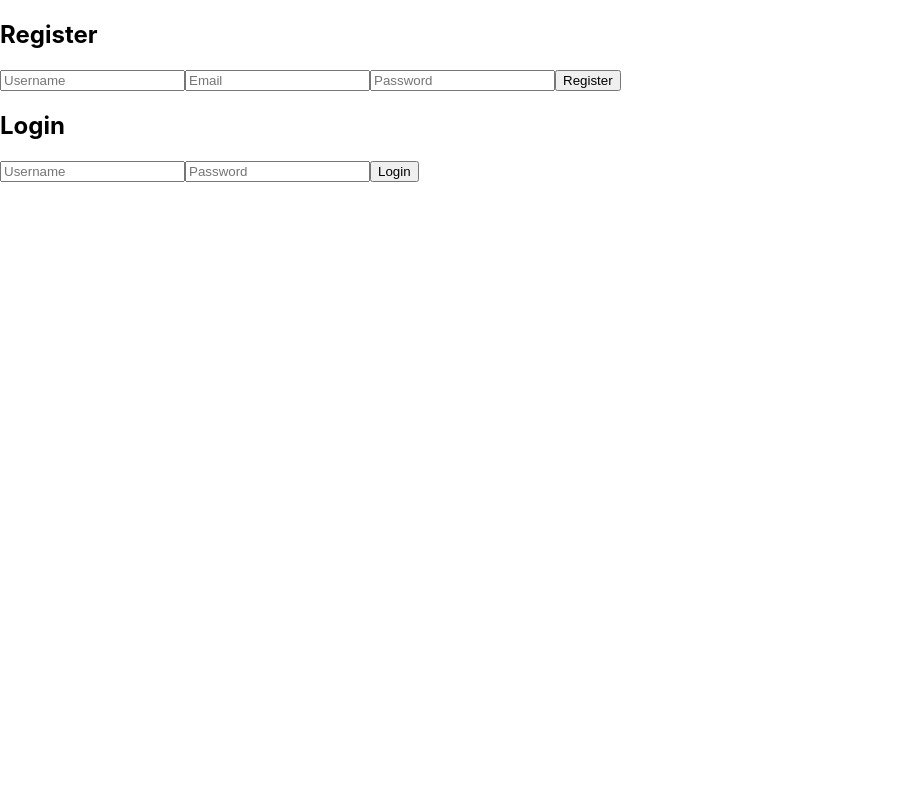
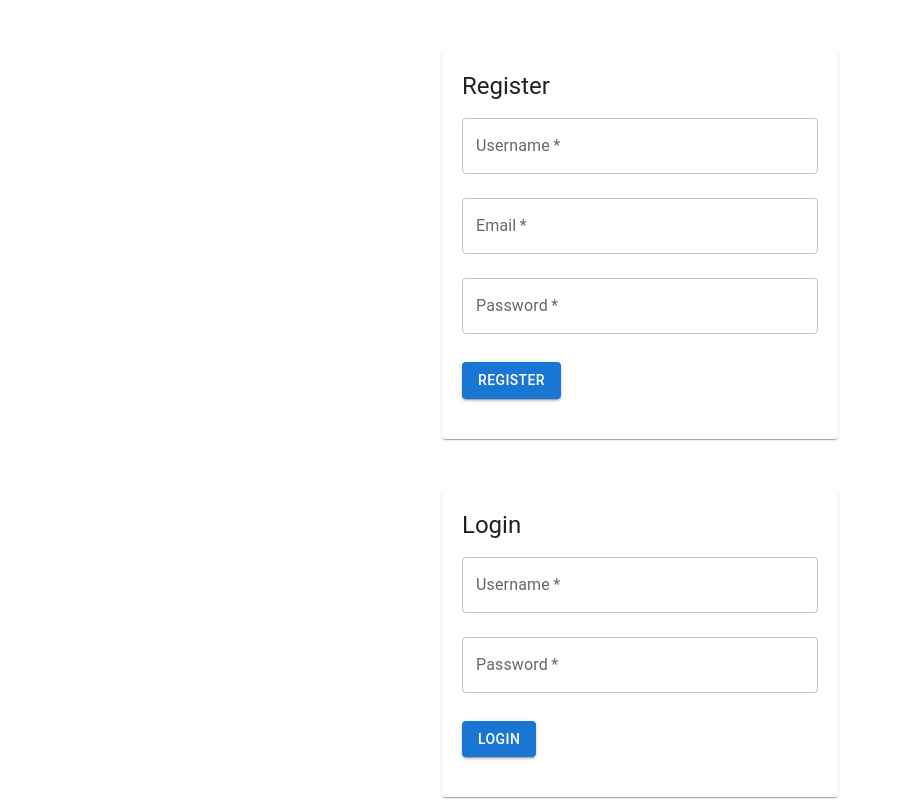
Before and after one commit to AmanPython/Frontend, a React (Create React App) app: page / in a window 1280 px wide. Shown: the whole page, without its empty margins (0-902 px from the left). Built offline with nearby package versions, Linux system fonts and the light colour scheme.

Commit message:
Frontend work

```diff
--- a/src/App.js
+++ b/src/App.js
@@ -1,9 +1,6 @@
-import React, { useState } from 'react';
-import VideoUpload from './components/VideoUpload';
-import VideoList from './components/VideoList';
-import VideoTrim from './components/VideoTrim';
-import VideoMerge from './components/VideoMerge';
-import ShareVideo from './components/ShareVideo';
+import React, { useState, useEffect } from 'react';
+import { Container } from '@mui/material';
+import Dashboard from './components/Dashboard';
 import UserRegistration from './components/UserRegistration';
 import UserLogin from './components/UserLogin';
 
@@ -12,33 +9,41 @@ function App() {
 
   const checkAuth = () => {
     const token = localStorage.getItem('accessToken');
-    if (token) {
-      setIsAuthenticated(true);
-    }
+    console.log("Token found:", token);  // For debugging
+    setIsAuthenticated(!!token);
   };
 
-  React.useEffect(() => {
-    checkAuth();
+  // This useEffect will now correctly re-run whenever `isAuthenticated` changes
+  useEffect(() => {
+    window.addEventListener("storage", checkAuth);  // Listen to storage changes
+    checkAuth();  // Initial check on mount
+    return () => {
+      window.removeEventListener("storage", checkAuth);
+    };
   }, []);
 
+  const handleLogin = (token) => {
+    console.log("Setting token and updating auth status"); // Debugging line
+    localStorage.setItem('accessToken', token);
+    setIsAuthenticated(true);  // Directly set authenticated to true
+  };
+
+  const handleLogout = () => {
+    localStorage.removeItem('accessToken');
+    setIsAuthenticated(false);  // Directly set authenticated to false
+  };
+
   return (
-    <div>
+    <Container>
       {!isAuthenticated ? (
-        <div>
+        <React.Fragment>
           <UserRegistration />
-          <UserLogin />
-        </div>
+          <UserLogin onLoginSuccess={handleLogin} />
+        </React.Fragment>
       ) : (
-        <div>
-          <h2>Welcome! You are logged in.</h2>
-          <VideoList />
-          <VideoUpload />
-          <VideoTrim />
-          <VideoMerge />
-          <ShareVideo />
-        </div>
+        <Dashboard onLogout={handleLogout} />
       )}
-    </div>
+    </Container>
   );
 }
 
--- /dev/null
+++ b/src/components/Dashboard.js
@@ -0,0 +1,100 @@
+import React, { useState } from 'react';
+import { Container, Tab, Tabs, Typography, Box, Grid } from '@mui/material';
+import VideoUpload from './VideoUpload';
+import VideoList from './VideoList';
+import VideoTrim from './VideoTrim';
+import VideoMerge from './VideoMerge';
+import ShareVideo from './ShareVideo';
+import Navbar from './Navbar';
+
+function TabPanel(props) {
+  const { children, value, index, ...other } = props;
+
+  return (
+    <div
+      role="tabpanel"
+      hidden={value !== index}
+      id={`simple-tabpanel-${index}`}
+      aria-labelledby={`simple-tab-${index}`}
+      {...other}
+    >
+      {value === index && (
+        <Box sx={{ p: 3 }}>
+          {children}
+        </Box>
+      )}
+    </div>
+  );
+}
+
+function Dashboard() {
+  const [tabIndex, setTabIndex] = useState(0);
+
+  const handleTabChange = (event, newValue) => {
+    setTabIndex(newValue);
+  };
+
+  const handleLogout = () => {
+    localStorage.removeItem('accessToken');
+    window.location.reload();
+  };
+
+  return (
+    <Container maxWidth="lg">
+      <Navbar onLogout={handleLogout} />
+      <Typography variant="h4" gutterBottom>Welcome to Your Dashboard!</Typography>
+      <Tabs value={tabIndex} onChange={handleTabChange} aria-label="video operations tabs">
+        <Tab label="Upload Video" />
+        <Tab label="Merge Video" />
+        <Tab label="Trim Video" />
+        <Tab label="Share Video" />
+        <Tab label="View Videos" />
+      </Tabs>
+      <TabPanel value={tabIndex} index={0}>
+        <Grid container spacing={3}>
+          <Grid item xs={12}>
+            <VideoUpload />
+          </Grid>
+          <Grid item xs={12}>
+            <VideoList />
+          </Grid>
+        </Grid>
+      </TabPanel>
+      <TabPanel value={tabIndex} index={1}>
+        <Grid container spacing={3}>
+          <Grid item xs={12}>
+            <VideoMerge />
+          </Grid>
+          <Grid item xs={12}>
+            <VideoList />
+          </Grid>
+        </Grid>
+      </TabPanel>
+      <TabPanel value={tabIndex} index={2}>
+        <Grid container spacing={3}>
+          <Grid item xs={12}>
+            <VideoTrim />
+          </Grid>
+          <Grid item xs={12}>
+            <VideoList />
+          </Grid>
+        </Grid>
+      </TabPanel>
+      <TabPanel value={tabIndex} index={3}>
+        <Grid container spacing={3}>
+          <Grid item xs={12}>
+            <ShareVideo />
+          </Grid>
+          <Grid item xs={12}>
+            <VideoList />
+          </Grid>
+        </Grid>
+      </TabPanel>
+      <TabPanel value={tabIndex} index={4}>
+        <VideoList />
+      </TabPanel>
+    </Container>
+  );
+}
+
+export default Dashboard;
--- /dev/null
+++ b/src/components/Navbar.js
@@ -0,0 +1,17 @@
+import React from 'react';
+import { AppBar, Toolbar, Typography, Button } from '@mui/material';
+
+function Navbar({ onLogout }) {
+  return (
+    <AppBar position="static">
+      <Toolbar>
+        <Typography variant="h6" style={{ flexGrow: 1 }}>
+          Video Management Dashboard
+        </Typography>
+        <Button color="inherit" onClick={onLogout}>Logout</Button>
+      </Toolbar>
+    </AppBar>
+  );
+}
+
+export default Navbar;
--- a/src/components/UserLogin.js
+++ b/src/components/UserLogin.js
@@ -1,6 +1,7 @@
 import React, { useState } from 'react';
 import axios from 'axios';
 import BASE_URL from '../config';
+import { TextField, Button, Typography, Paper, Container } from '@mui/material';
 
 function UserLogin() {
   const [username, setUsername] = useState('');
@@ -24,27 +25,35 @@ function UserLogin() {
   };
 
   return (
-    <div>
-      <h2>Login</h2>
+    <Container maxWidth="xs">
+      <Paper style={{ padding: 20, marginTop: 50 }}>
+        <Typography variant="h5">Login</Typography>
         <form onSubmit={handleSubmit}>
-        <input
+          <TextField
+            label="Username"
             type="text"
             placeholder="Username"
+            fullWidth
+            margin="normal"
             value={username}
             onChange={(e) => setUsername(e.target.value)}
             required
           />
-        <input
+          <TextField
+            label="Password"
             type="password"
             placeholder="Password"
+            fullWidth
+            margin="normal"
             value={password}
             onChange={(e) => setPassword(e.target.value)}
             required
           />
-        <button type="submit">Login</button>
+          <Button type="submit" color="primary" variant="contained" style={{ marginTop: 20 }}>Login</Button>
         </form>
-      <p>{message}</p>
-    </div>
+        <Typography style={{ marginTop: 20 }}>{message}</Typography>
+      </Paper>
+    </Container>
   );
 }
 
--- a/src/components/UserRegistration.js
+++ b/src/components/UserRegistration.js
@@ -1,6 +1,7 @@
 import React, { useState } from 'react';
 import axios from 'axios';
 import BASE_URL from '../config';
+import { TextField, Button, Typography, Paper, Container } from '@mui/material';
 
 function UserRegistration() {
   const [username, setUsername] = useState('');
@@ -23,34 +24,45 @@ function UserRegistration() {
   };
 
   return (
-    <div>
-      <h2>Register</h2>
+    <Container maxWidth="xs">
+      <Paper style={{ padding: 20, marginTop: 50 }}>
+        <Typography variant="h5">Register</Typography>
         <form onSubmit={handleSubmit}>
-        <input
+          <TextField
+            label="Username"
             type="text"
             placeholder="Username"
+            fullWidth
+            margin="normal"
             value={username}
             onChange={(e) => setUsername(e.target.value)}
             required
           />
-        <input
+          <TextField
+            label="Email"
             type="email"
             placeholder="Email"
+            fullWidth
+            margin="normal"
             value={email}
             onChange={(e) => setEmail(e.target.value)}
             required
           />
-        <input
+          <TextField
+            label="Password"
             type="password"
             placeholder="Password"
+            fullWidth
+            margin="normal"
             value={password}
             onChange={(e) => setPassword(e.target.value)}
             required
           />
-        <button type="submit">Register</button>
+          <Button type="submit" color="primary" variant="contained" style={{ marginTop: 20 }}>Register</Button>
         </form>
-      <p>{message}</p>
-    </div>
+        <Typography style={{ marginTop: 20 }}>{message}</Typography>
+      </Paper>
+    </Container>
   );
 }
 
```
Lines whose indentation alone changed are shown as unchanged.
